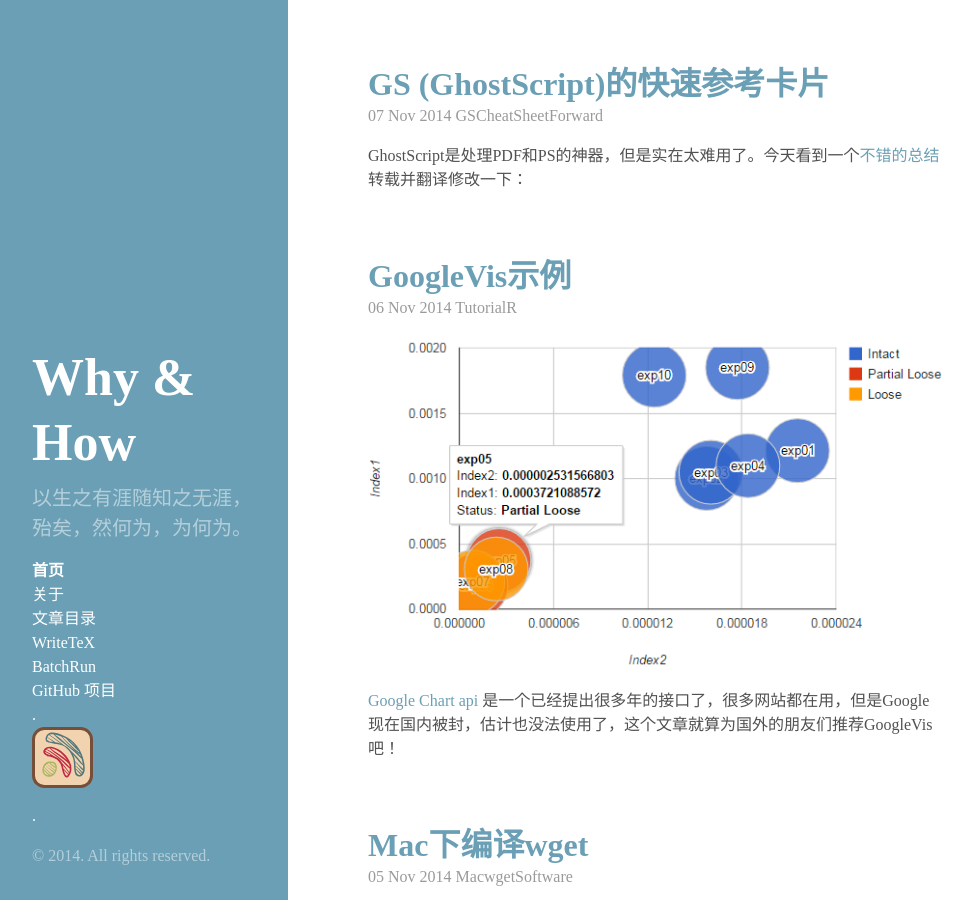
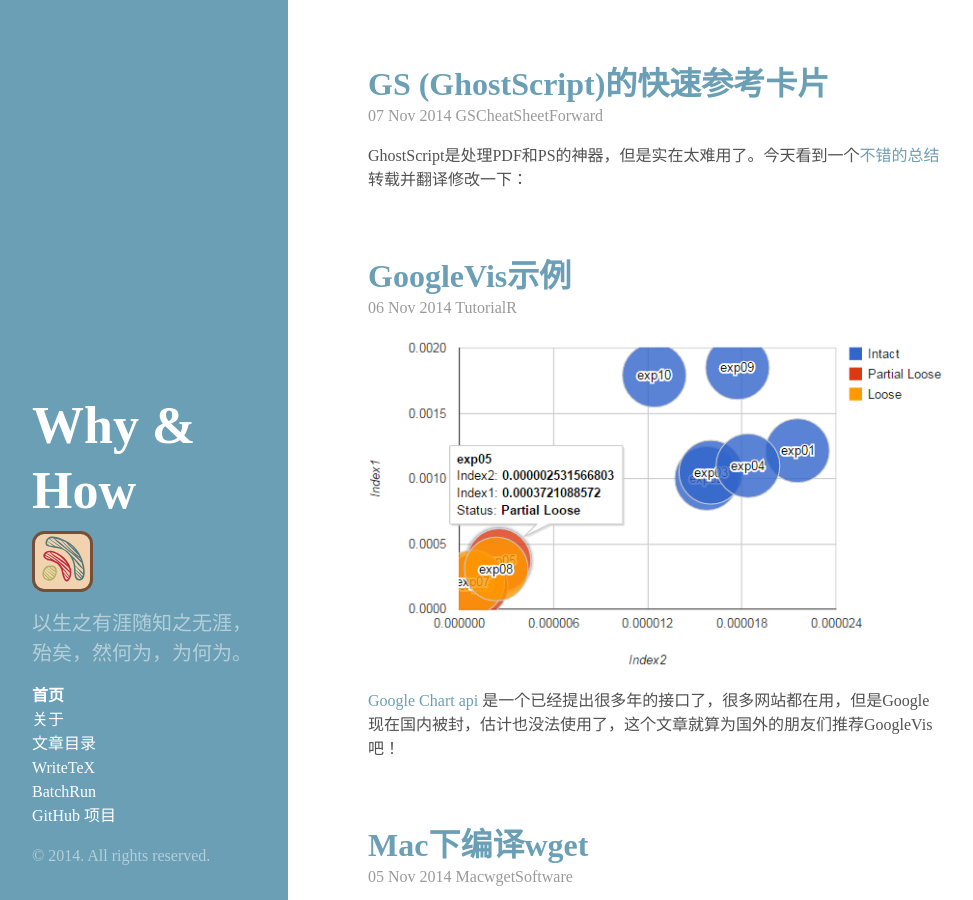
Before and after one commit to wanglongqi/wanglongqi.github.io, a Jekyll site: the page built from index.html, in a window 1280 px wide and 900 px high. Shown: the whole window, without its empty margins (0-973 px from the left). Built offline with Jekyll 4.4.1, drawn with Linux system fonts in a browser that asks for light colours; the list of posts is cut into pages by our own code.

Commit message:
no message

```diff
--- a/_includes/sidebar.html
+++ b/_includes/sidebar.html
@@ -2,6 +2,8 @@
   <div class="container sidebar-sticky">
     <div class="sidebar-about">
       <h1><a href="/">{{ site.title }}</a></h1>
+      <a href="https://feeds.feedburner.com/WhyHow">
+      <img src="/public/rss.svg" align="middle" /></a>
       <p class="lead">{{ site.description }} </p>
 
     </div>
@@ -30,8 +32,6 @@
       <li class="sidebar-nav-item"><a href="https://wanglongqi.github.io/WriteTeX">WriteTeX</a></li>
       <li class="sidebar-nav-item"><a href="https://wanglongqi.github.io/BatchRun">BatchRun</a></li>
       <li class="sidebar-nav-item"><a href="{{ site.github.repo }}">GitHub 项目</a></li>
-      <li class="sidebar-nav-item"><a href="https://feeds.feedburner.com/WhyHow">
-      .<img src="/public/rss.svg" />. </a></li>
     </ul>
 
     <p>&copy; {{ site.time | date: '%Y' }}. All rights reserved.</p>
```
